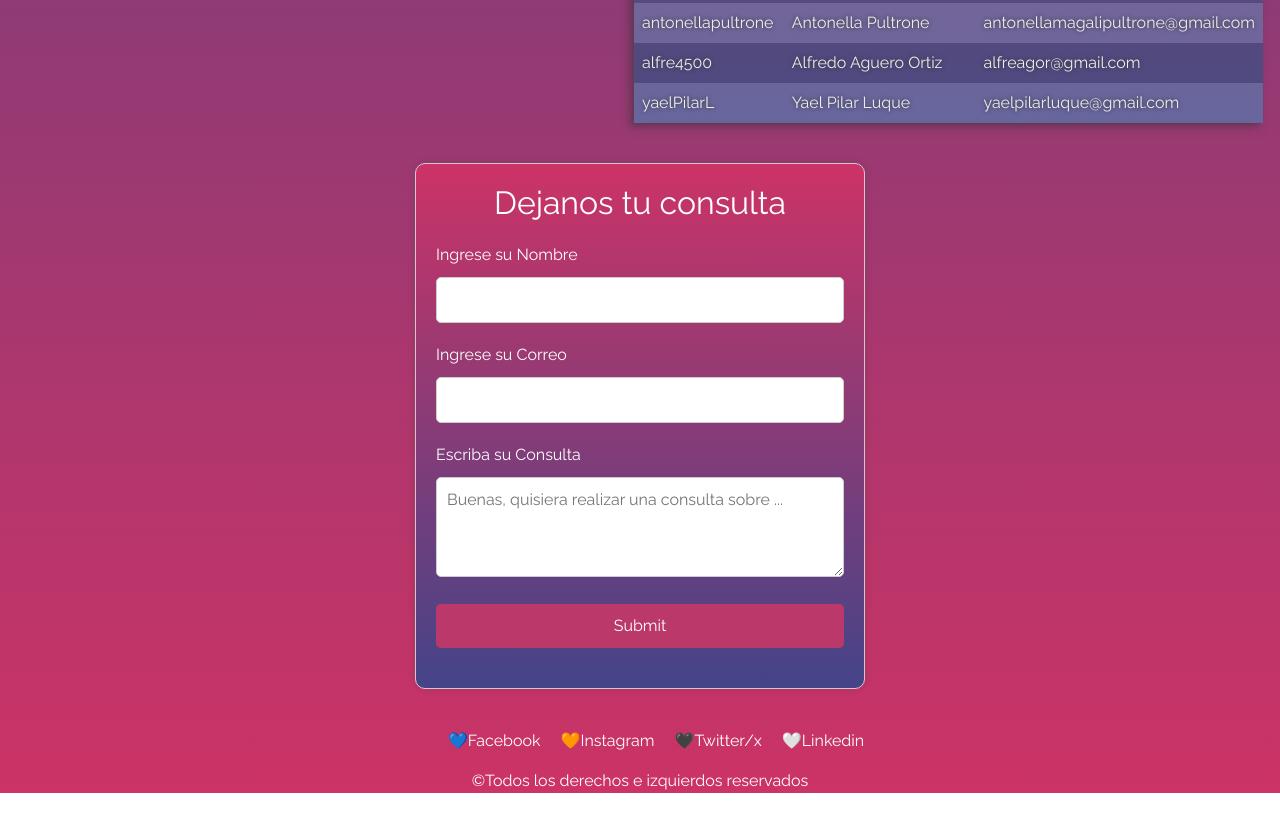
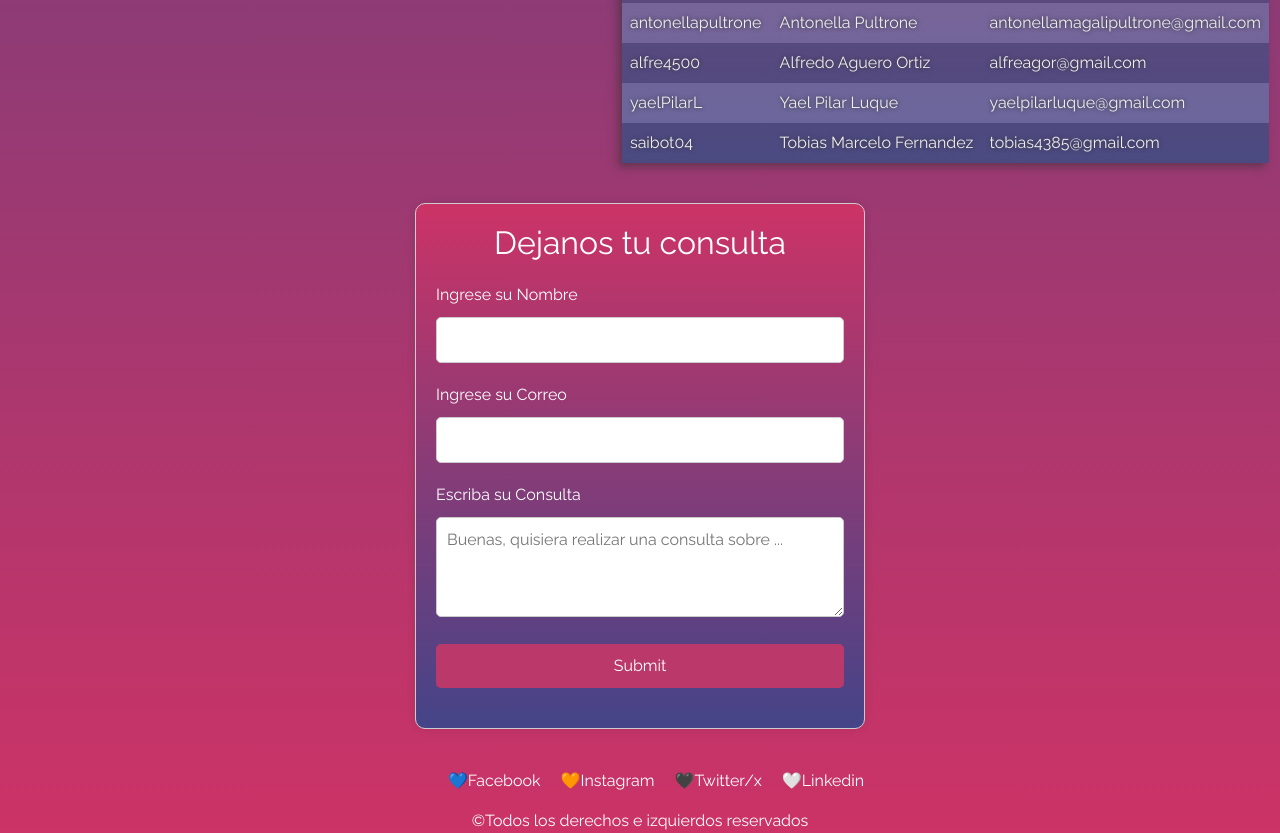
Before and after one commit to C215714N/git-fpescar-lxv14, a plain HTML site: page index.html in a window 1280 px wide. Shown: the part 1719-2552 px from the top of the page. Before the commit the page ends 2512 px from the top, so only its background shows below. Drawn offline with nearby package versions, Linux system fonts and the light colour scheme.

Commit message:
fix mail antonella y se agrega a tobias

```diff
--- a/index.html
+++ b/index.html
@@ -174,6 +174,11 @@
                             <td>Yael Pilar Luque</td>
                             <td>yaelpilarluque@gmail.com</td>
                         </tr>
+                        <tr>
+                            <td>saibot04</td>
+                            <td>Tobias Marcelo Fernandez</td>
+                            <td>tobias4385@gmail.com</td>
+                        </tr>
                     </tbody>
                 </table>
             </div>
```
Also changed, not shown: readme.md.
